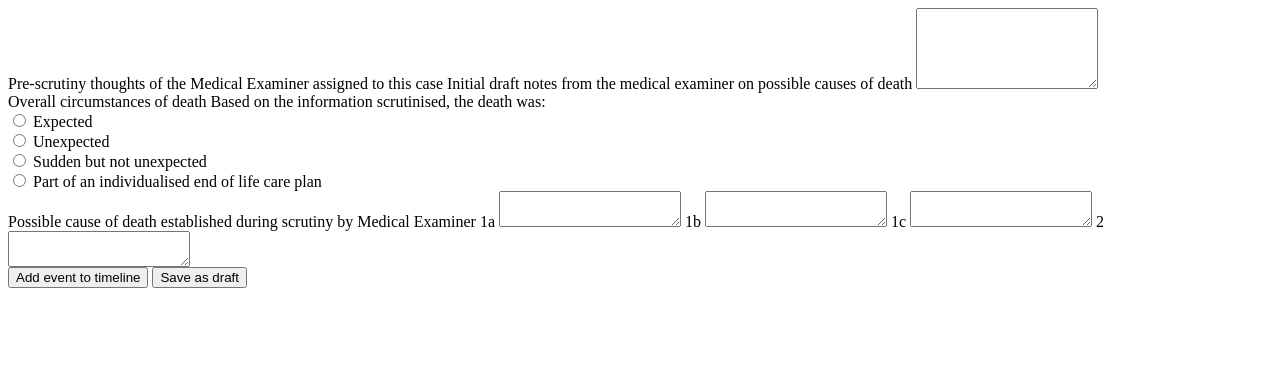
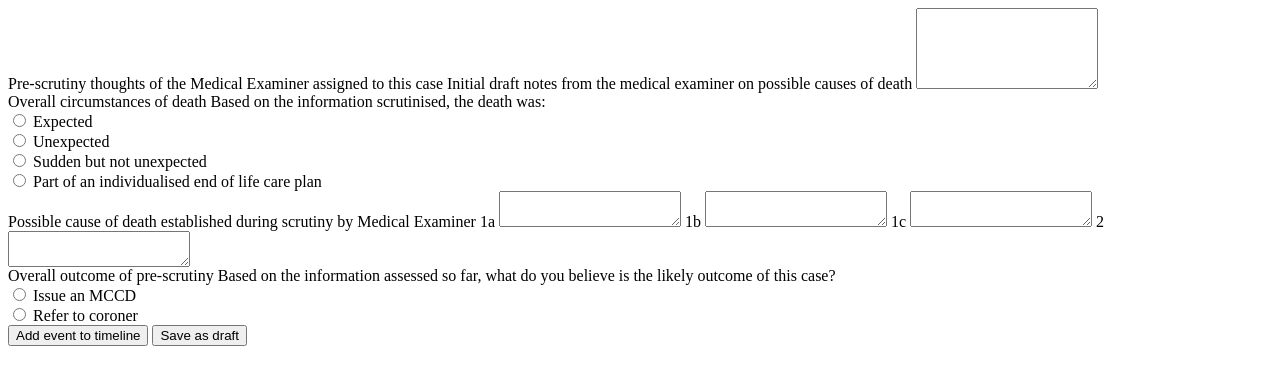
Before and after one commit to neiltait/medex_web_pub, a Django app: template cms/examinations/templates/examinations/partials/case_breakdown/_event_pre_scrutiny_form.html in a window 1280 px wide. Shown: the top 385 px of the page. Run offline with Django 3.2, Linux system fonts and the light colour scheme; the template is opened without the code that fills it, so the values that code supplies are empty.

Commit message:
insert section of radio buttons

```diff
--- a/cms/examinations/templates/examinations/partials/case_breakdown/_event_pre_scrutiny_form.html
+++ b/cms/examinations/templates/examinations/partials/case_breakdown/_event_pre_scrutiny_form.html
@@ -74,6 +74,25 @@
     </div>
 
     <div class="nhsuk-form-group">
+        <label class="nhsuk-label" for="outcome-of-pre-scrutiny" id="outcome-of-pre-scrutiny">
+            Overall outcome of pre-scrutiny
+        </label>
+        <span class="nhsuk-hint" id="outcome-hint">Based on the information assessed so far, what do you believe is the likely outcome of this case?</span>
+        <div class="nhsuk-radios">
+            <div class="nhsuk-radios__item">
+                <input class="nhsuk-radios__input" id="outcome-of-pre-scrutiny-1" name="ops" type="radio" value="outcome-of-pre-scrutiny-1">
+                <label class="nhsuk-label nhsuk-radios__label" for="outcome-of-pre-scrutiny-1">
+                    Issue an MCCD
+                </label>
+            </div>
+             <div class="nhsuk-radios__item">
+                <input class="nhsuk-radios__input" id="outcome-of-pre-scrutiny-2" name="ops" type="radio" value="outcome-of-pre-scrutiny-2">
+                <label class="nhsuk-label nhsuk-radios__label" for="outcome-of-pre-scrutiny-2">
+                    Refer to coroner
+                </label>
+            </div>
+
+    <div class="nhsuk-form-group">
         <div class="nhsuk-grid-row" id="other-notes-section">
             <div class="nhsuk-grid-column-full">
                 <input id="submit-btn" class="nhsuk-button" type="submit" value="Add event to timeline"
--- a/cms/users/models.py
+++ b/cms/users/models.py
@@ -60,7 +60,10 @@ class User:
 
     @property
     def role_type(self):
-        return self.permissions[0].role_type
+        # TODO This is changed to force the system into accepting us as an ME.
+        #  Remove after development of ME only features
+        return self.ME_ROLE_TYPE
+        # return self.permissions[0].role_type
 
     def check_logged_in(self):
         if self.auth_token:
```
